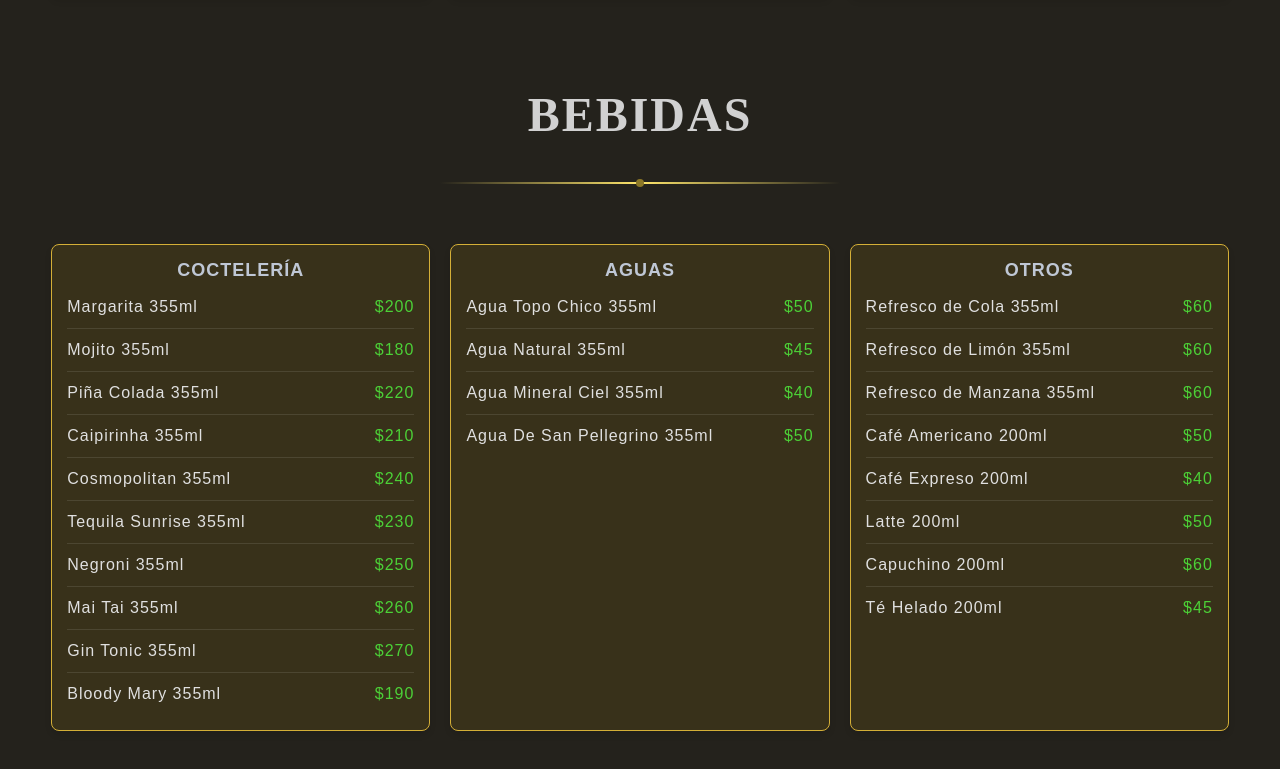
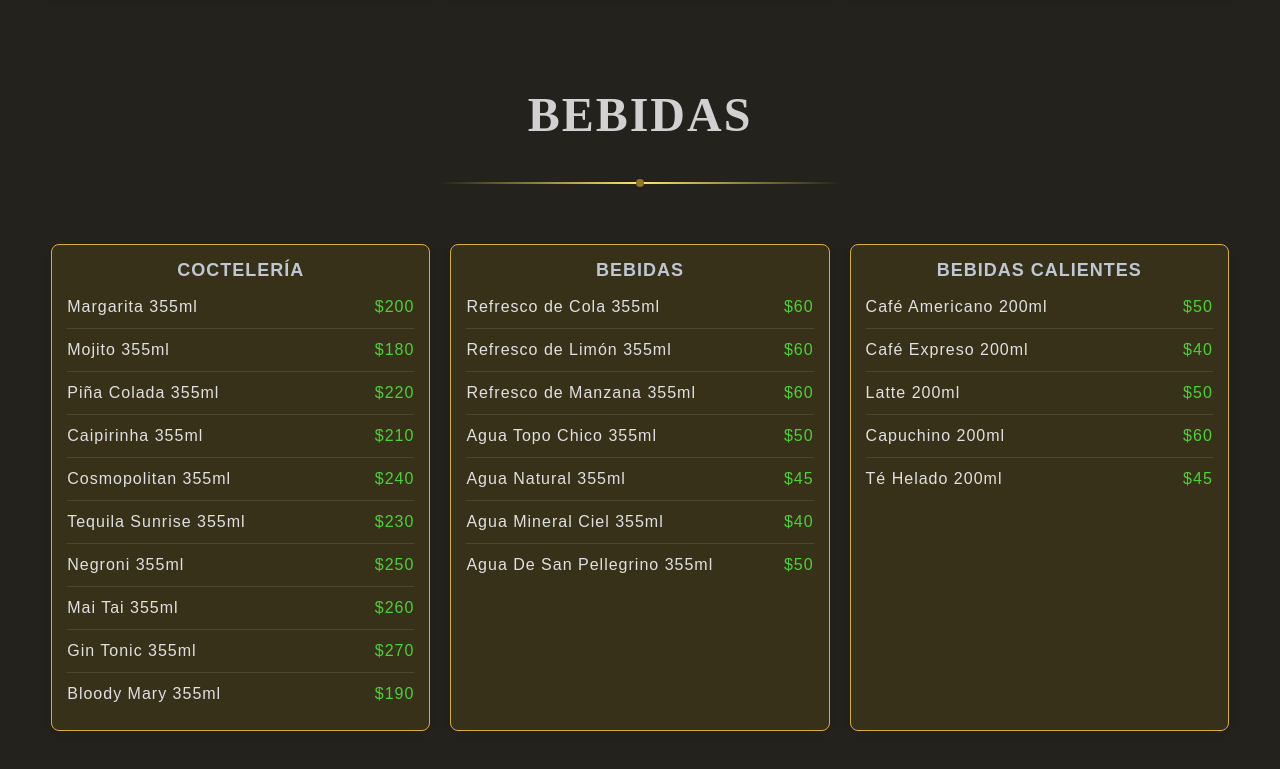
Before and after one commit to Yae1Ram0s/MenuMiztli, a plain HTML site: page index.html in a window 1280 px wide. Shown: the part 3021-3790 px from the top of the page. Drawn offline with Linux system fonts and the light colour scheme.

Commit message:
Update index.html

```diff
--- a/index.html
+++ b/index.html
@@ -339,8 +339,11 @@
         </div>
     <!-- Contenedor de Aguas -->
         <div class="menu-entry-item">
-            <span class="entry-name">AGUAS</span>
+            <span class="entry-name">BEBIDAS</span>
             <ul>
+                <li>Refresco de Cola   355ml<span>$60</span></li>
+                <li>Refresco de Limón   355ml<span>$60</span></li>
+                <li>Refresco de Manzana   355ml<span>$60</span></li>
                 <li>Agua Topo Chico   355ml <span>$50</span></li>
                 <li>Agua Natural   355ml <span>$45</span></li>
                 <li>Agua Mineral Ciel   355ml <span>$40</span></li>
@@ -349,11 +352,8 @@
         </div>
     <!-- Contenedor de Otros -->
         <div class="menu-entry-item">
-            <span class="entry-name">OTROS</span>
+            <span class="entry-name">BEBIDAS CALIENTES</span>
             <ul>
-                <li>Refresco de Cola   355ml<span>$60</span></li>
-                <li>Refresco de Limón   355ml<span>$60</span></li>
-                <li>Refresco de Manzana   355ml<span>$60</span></li>
                 <li>Café Americano   200ml<span>$50</span></li>
                 <li>Café Expreso   200ml<span>$40</span></li>
                 <li>Latte   200ml<span>$50</span></li>
```
